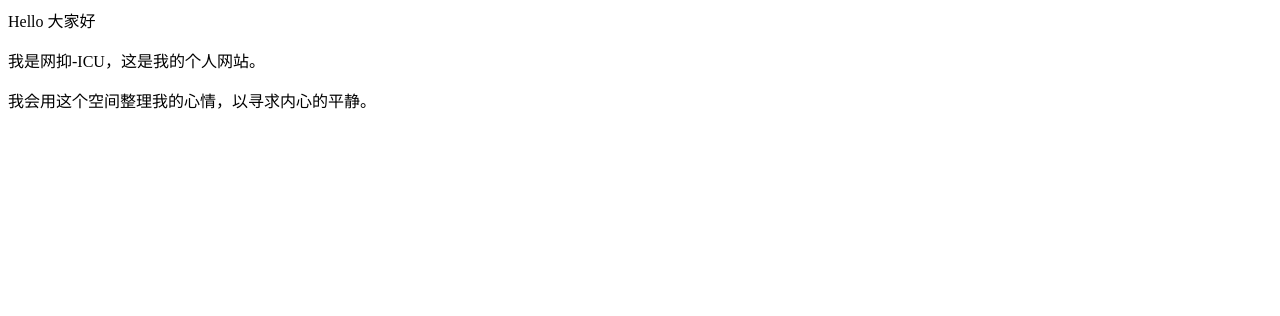
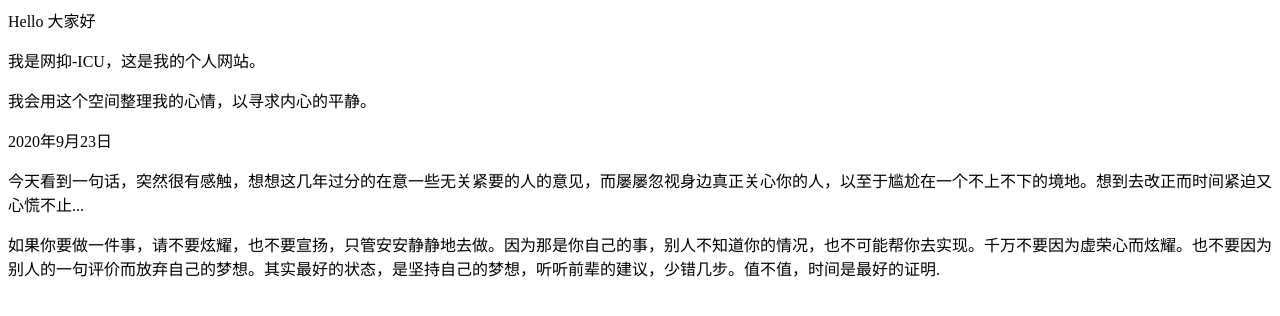
Before and after one commit to Precindy-Tian/heu.github.icu, a plain HTML site: page index.html in a window 1280 px wide. Drawn offline with Linux system fonts and the light colour scheme.

Commit message:
Update index.html

```diff
--- a/index.html
+++ b/index.html
@@ -1,3 +1,7 @@
 <p>Hello 大家好</p>
 <p>我是网抑-ICU，这是我的个人网站。 </p>
 <p>我会用这个空间整理我的心情，以寻求内心的平静。</p>
+
+<p>2020年9月23日</p>
+<p>今天看到一句话，突然很有感触，想想这几年过分的在意一些无关紧要的人的意见，而屡屡忽视身边真正关心你的人，以至于尴尬在一个不上不下的境地。想到去改正而时间紧迫又心慌不止...</p>
+<p>如果你要做一件事，请不要炫耀，也不要宣扬，只管安安静静地去做。因为那是你自己的事，别人不知道你的情况，也不可能帮你去实现。千万不要因为虚荣心而炫耀。也不要因为别人的一句评价而放弃自己的梦想。其实最好的状态，是坚持自己的梦想，听听前辈的建议，少错几步。值不值，时间是最好的证明.</p>
```
